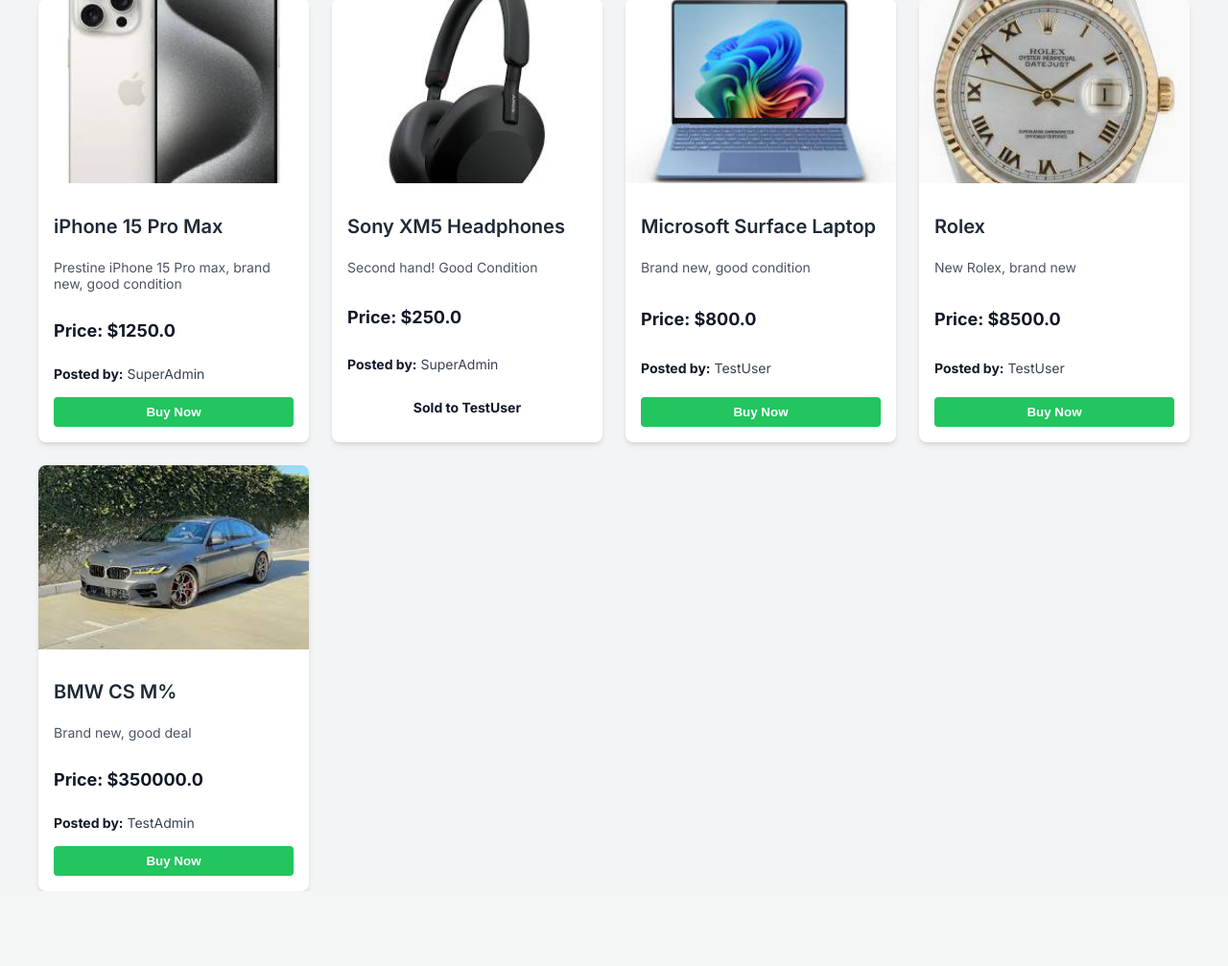
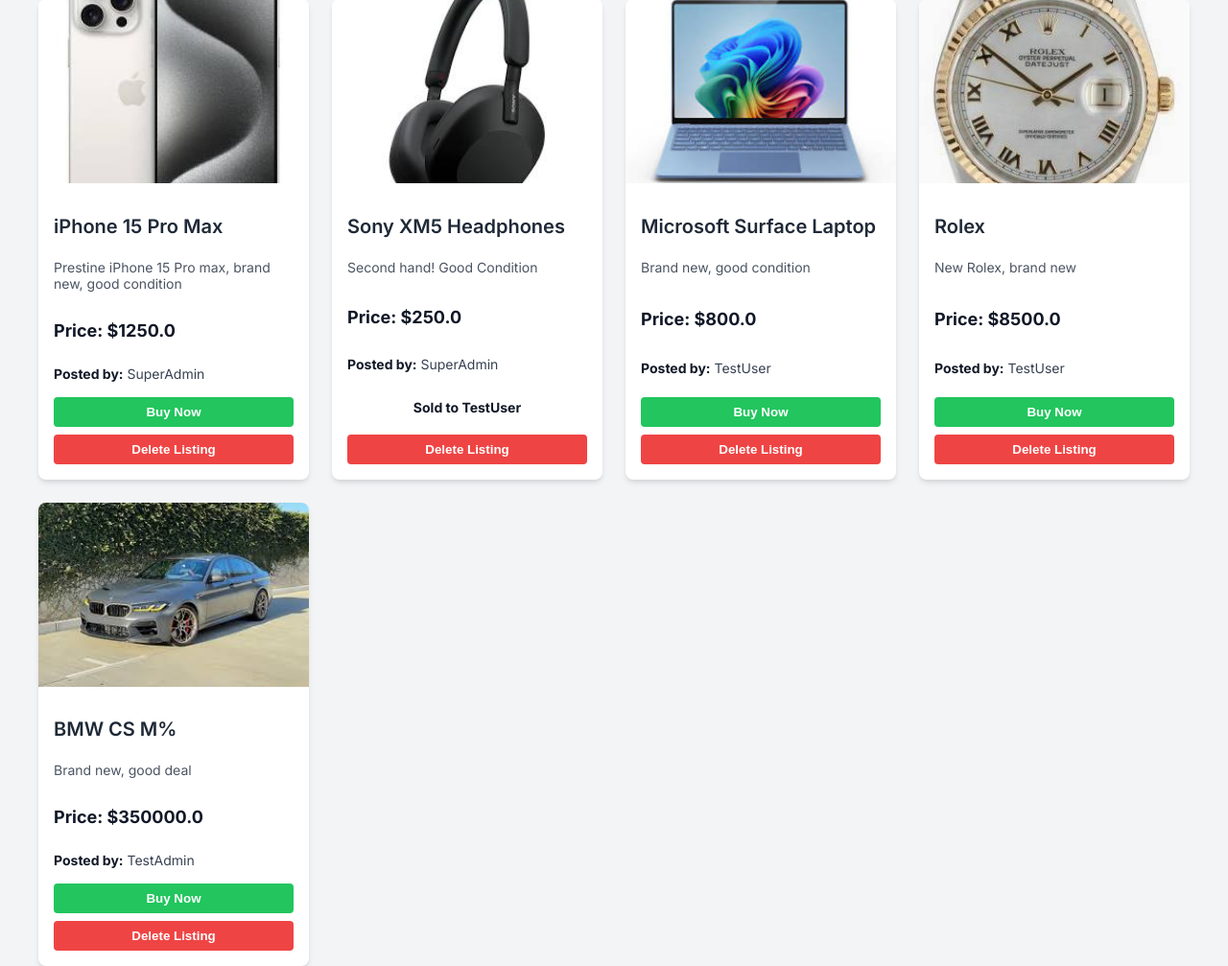
Before and after one commit to TallisElder/Online-marketplace, a Flask app: page /home in a window 1280 px wide. Shown: the part 197-1204 px from the top of the page at 96% size. Before the commit the page ends 1126 px from the top, so only its background shows below. Run offline with Flask 3, Linux system fonts and the light colour scheme; a user stored in the database is signed in; some libraries are stand-ins or nearby versions.

Commit message:
Fixed tiny bug with admins not being able to delete listings

```diff
--- a/templates/home.html
+++ b/templates/home.html
@@ -80,7 +80,7 @@
                             <p class="sold-status"><strong>Sold to {{ listing.buyer_username }}</strong></p>
                         {% endif %}
 
-                        {% if session['username'] == listing.username or session.get('privilege') == 1 %}
+                        {% if session['username'] == listing.username or session.get('privilege') == 1 or 2 %}
                             <form method="POST" action="/delete_listing/{{ listing.id }}">
                                 {{ DelListForm.hidden_tag() }}
                                 <button type="submit" class="delete-button">Delete Listing</button>
```
Also changed, not shown: instance/marketplace.db, static/listingPhotos/cs.jpeg (added), static/listingPhotos/er_diagram_user_listing.png (deleted), static/listingPhotos/laptop.jpeg (added), static/listingPhotos/rolex.jpeg (added), static/listingPhotos/shopping.jpeg (added), static/listingPhotos/xm5.jpeg (added).
